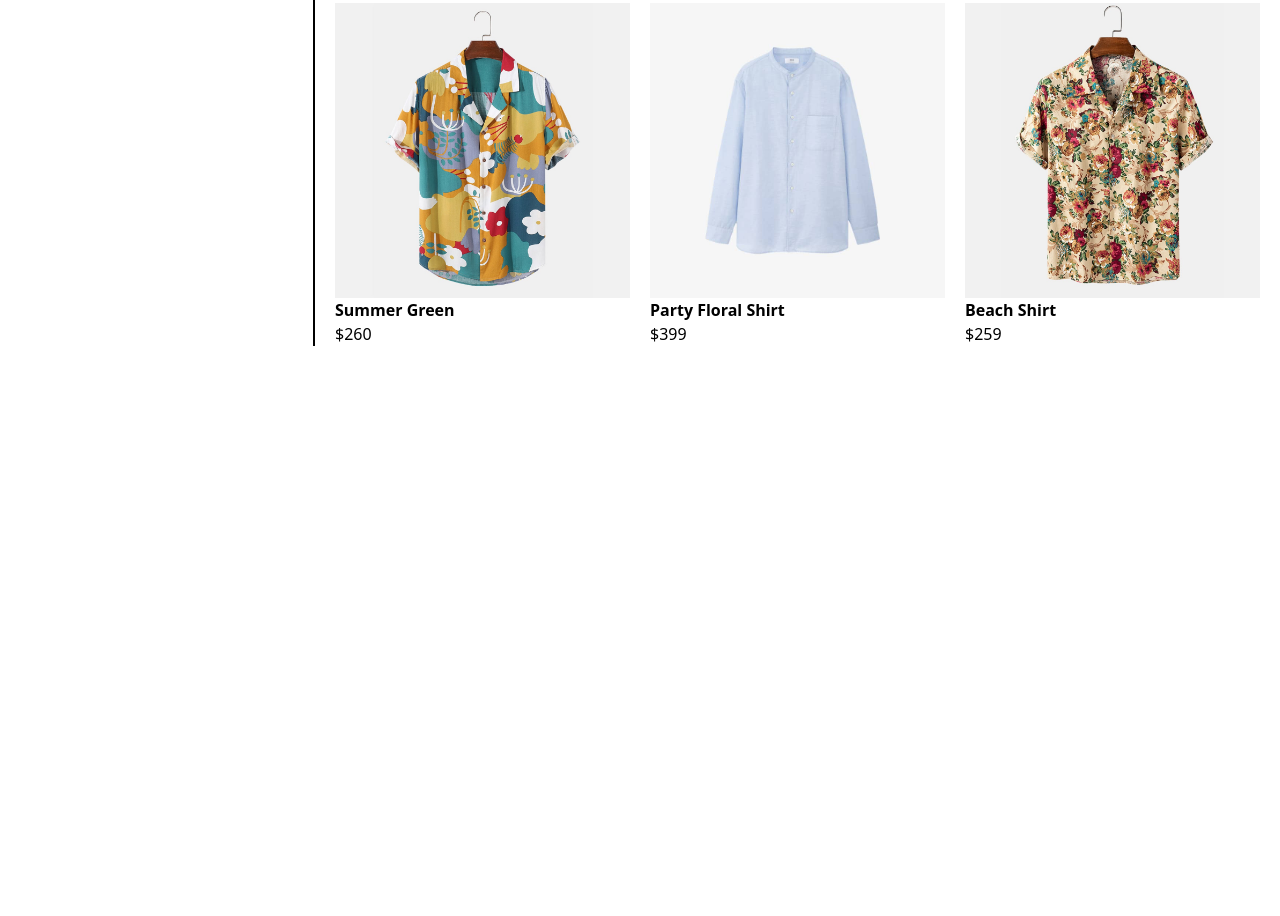
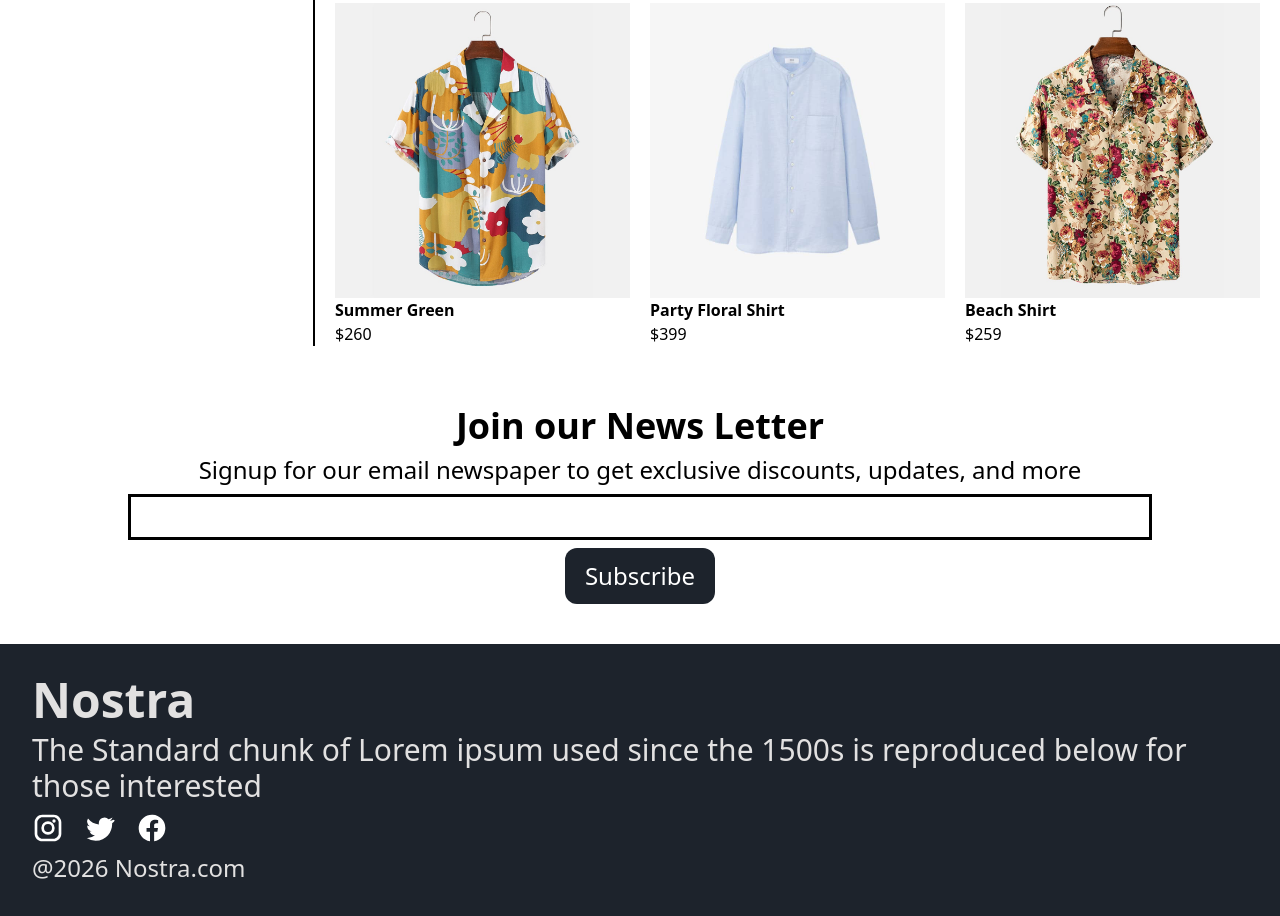
Before and after one commit to praveen-analyze/nostra, a plain HTML site: page collections.html in a window 1280 px wide. Shown: the part 925-1841 px from the top of the page. Before the commit the page ends 1291 px from the top, so only its background shows below. Drawn offline with nearby package versions, Linux system fonts and the light colour scheme.

Commit message:
Finalize collection logic and layout

```diff
--- a/collection.js
+++ b/collection.js
@@ -74,3 +74,16 @@ search.addEventListener("keyup",filterProducts)
 
 document.querySelectorAll("input[type='checkbox']")
 .forEach(box=>box.addEventListener("change",filterProducts))
+const reveals = document.querySelectorAll(".reveal");
+
+window.addEventListener("scroll", function () {
+  reveals.forEach((element) => {
+    const windowHeight = window.innerHeight;
+    const elementTop = element.getBoundingClientRect().top;
+
+    if (elementTop < windowHeight - 100) {
+      element.classList.remove("opacity-0");
+      element.classList.remove("translate-y-10");
+    }
+  });
+});
--- a/collections.html
+++ b/collections.html
@@ -207,7 +207,41 @@ d="m21 21-5-5M10 18a8 8 0 100-16 8 8 0 000 16z"/>
 </div>
 
 </section>
+<!--NewsLetter-->
+<section class="reveal opacity-0 translate-y-10 transition-all duration-1000">
+    <div class="mt-10 flex flex-col items-center">
+        <h1 class="text-2xl font-bold md:text-4xl ">Join our News Letter</h1>
+        <P class="mt-2 md:text-2xl text-center">Signup for our email newspaper to get exclusive discounts, updates, and more</P>
+        <input type="text" class="border border-black mt-2 p-2 md:p-2" style="width: 80%; border: 3px solid black;">
+        <button class="mt-2 text-white px-3 py-2 rounded-xl md:py-3 md:px-5 md:text-2xl" style="background-color: #1D232C;">Subscribe</button>
+    </div>
+</section>
+<!--Footer-->
+<section class="mt-10 reveal opacity-0 translate-y-10 transition-all duration-1000" style="background-color: #1D232C; color: #E2E1E1;">
+    <div class="p-8">
+        <h1 class="text-xl font-bold  md:text-5xl">Nostra</h1>
+        <p class="mt-2 md:text-3xl">The Standard chunk of Lorem ipsum used since the 1500s is reproduced  below for those interested</p>
+        <div class="flex gap-5 mt-2">
+            <svg xmlns="http://www.w3.org/2000/svg" viewBox="0 0 24 24"
+    fill="currentColor" class="w-4 h-4 md:w-8 md:h-8 text-white hover:text-pink-500 cursor-pointer">
+    <path d="M7.75 2C4.57 2 2 4.57 2 7.75v8.5C2 19.43 4.57 22 7.75 22h8.5C19.43 22 22 19.43 22 16.25v-8.5C22 4.57 19.43 2 16.25 2h-8.5Zm0 2h8.5C18.01 4 20 5.99 20 7.75v8.5c0 1.76-1.99 3.75-3.75 3.75h-8.5C5.99 20 4 18.01 4 16.25v-8.5C4 5.99 5.99 4 7.75 4Zm8.75 1.5a1.25 1.25 0 1 0 0 2.5 1.25 1.25 0 0 0 0-2.5ZM12 7a5 5 0 1 0 0 10 5 5 0 0 0 0-10Zm0 2a3 3 0 1 1 0 6 3 3 0 0 1 0-6Z"/>
+    </svg>
+            <svg xmlns="http://www.w3.org/2000/svg" fill="currentColor"
+viewBox="0 0 24 24" class="w-4 h-4  md:w-8 md:h-8 text-white hover:text-blue-500">
+  <path d="M22 5.8c-.8.4-1.6.6-2.5.8a4.4 4.4 0 0 0 1.9-2.4c-.9.6-1.9 1-3 1.2a4.3 4.3 0 0 0-7.3 3c0 .3 0 .7.1 1A12.2 12.2 0 0 1 3 4.9a4.3 4.3 0 0 0 1.3 5.8c-.7 0-1.3-.2-1.9-.5v.1a4.3 4.3 0 0 0 3.5 4.2c-.3.1-.7.1-1 .1-.2 0-.5 0-.7-.1a4.3 4.3 0 0 0 4 3A8.7 8.7 0 0 1 2 19.5a12.3 12.3 0 0 0 6.7 2c8 0 12.4-6.6 12.4-12.4v-.6c.8-.6 1.5-1.3 2-2.1Z"/>
+</svg>
+<svg xmlns="http://www.w3.org/2000/svg" fill="currentColor"
+viewBox="0 0 24 24" class="w-4 h-4  md:w-8 md:h-8 text-white hover:text-blue-500">
+  <path d="M22 12a10 10 0 1 0-11.5 9.9v-7h-2.6V12h2.6V9.8c0-2.6 1.6-4 3.9-4 1.1 0 2.2.2 2.2.2v2.4h-1.3c-1.3 0-1.7.8-1.7 1.6V12h2.9l-.5 2.9h-2.4v7A10 10 0 0 0 22 12Z"/>
+</svg>
 
+        </div>
+        <p class="mt-2 md:text-2xl">@2026 Nostra.com</p>
+
+
+    </div>
+
+</section>
 </body>
 </html>
 <script src="collection.js"></script>
```
